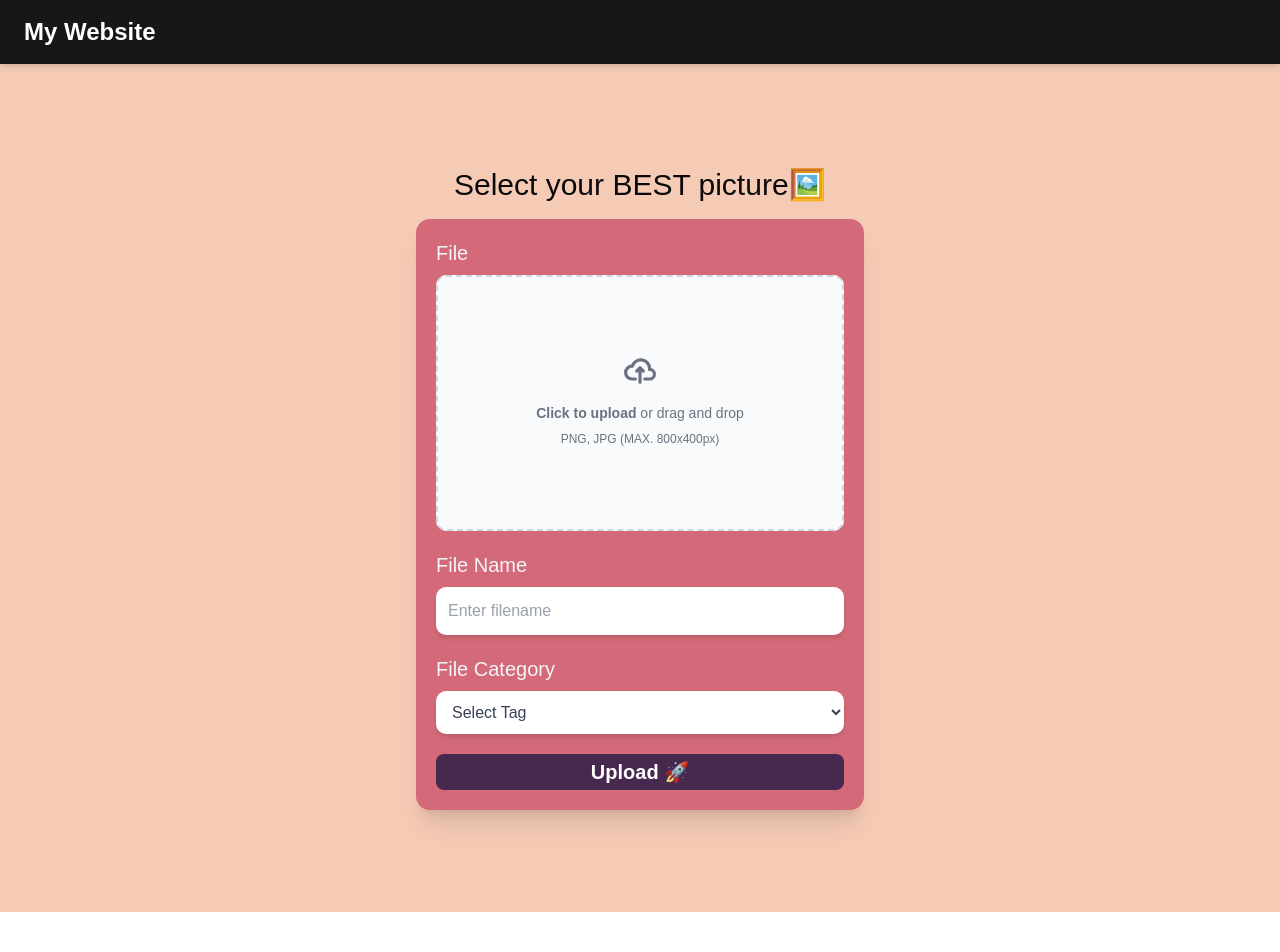
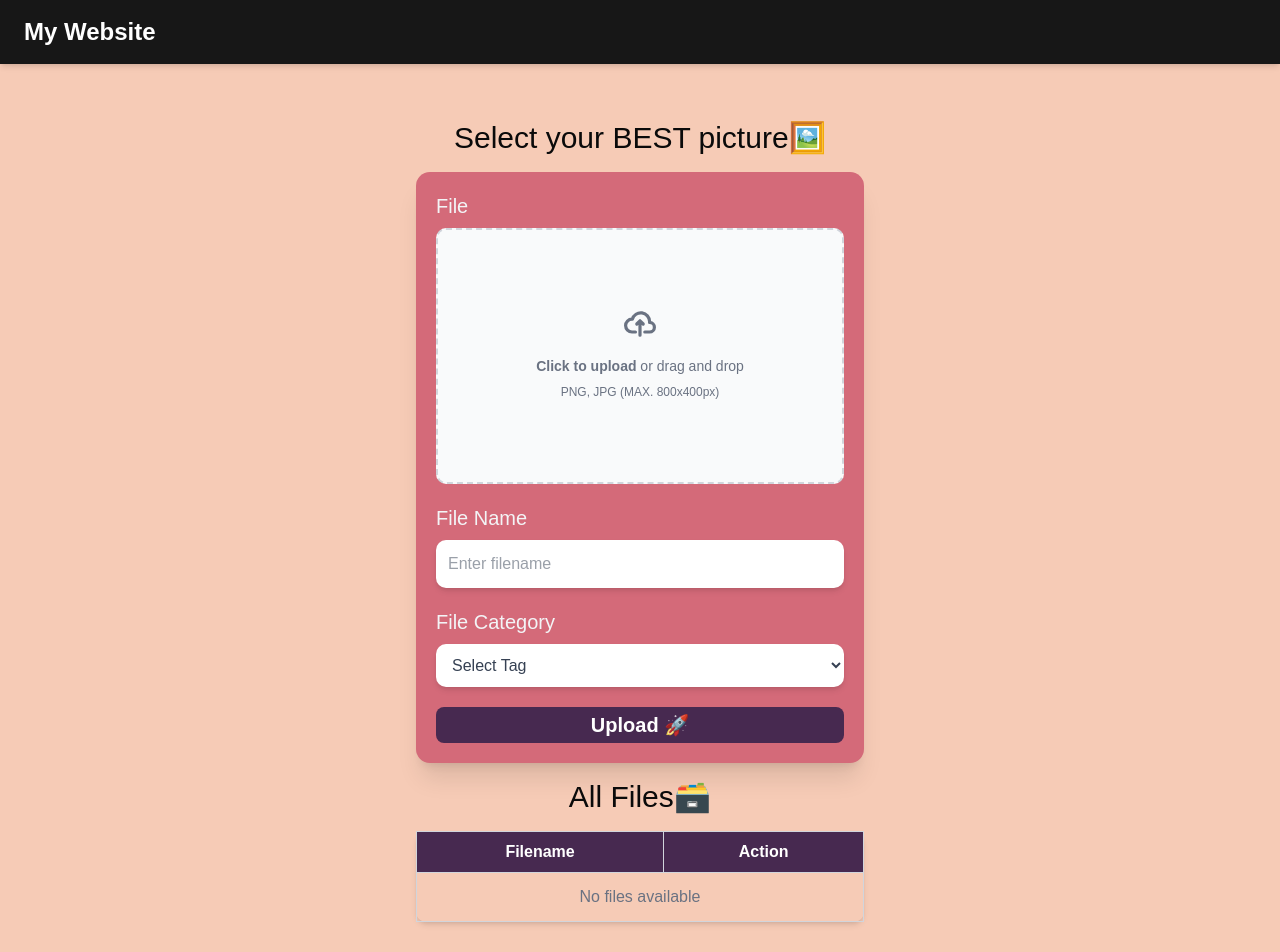
Before and after one commit to neennera/ArtVault, a Next.js app: page /fileupload in a window 1280 px wide. Shown: the top 952 px of the page. Before the commit the page ends 912 px from the top, so only its background shows below. Built offline with nearby package versions, Linux system fonts and the light colour scheme; a web font is replaced by a local one.

Commit message:
add: file table

```diff
--- a/package.json
+++ b/package.json
@@ -14,6 +14,7 @@
     "@tailwindcss/vite": "^4.0.14",
     "class-variance-authority": "^0.7.1",
     "clsx": "^2.1.1",
+    "fs": "0.0.1-security",
     "lucide-react": "^0.483.0",
     "next": "15.2.3",
     "react": "^19.0.0",
--- a/src/app/fileupload/page.tsx
+++ b/src/app/fileupload/page.tsx
@@ -2,6 +2,7 @@
 
 import React from "react";
 import UploadImageForm from "@/components/uploadfile/uploadImageForm";
+import FileTable from "@/components/uploadfile/fileTable";
 import { Toaster } from "react-hot-toast";
 export default function FileUpload() {
   return (
@@ -9,6 +10,8 @@ export default function FileUpload() {
       <Toaster />
       <h1 className="text-3xl">Select your BEST picture🖼️</h1>
       <UploadImageForm />
+      <h1 className="text-3xl">All Files🗃️</h1>
+      <FileTable />
     </main>
   );
 }
--- /dev/null
+++ b/src/components/uploadfile/fileTable.tsx
@@ -0,0 +1,54 @@
+"use client";
+import React, { useState, useEffect } from "react";
+import { getAllFilesName, getPDFFile } from "./getFile";
+
+const FileTable = () => {
+  const [files, setFiles] = useState<string[]>([]);
+
+  useEffect(() => {
+    async function fetchFiles() {
+      const data = await getAllFilesName();
+      if (data) setFiles(data);
+    }
+    fetchFiles();
+  }, []);
+
+  return (
+    <table className="min-w-full border-collapse rounded-lg border border-gray-300 shadow-md">
+      <thead>
+        <tr className="bg-ameri text-white">
+          <th className="border border-gray-300 px-4 py-2">Filename</th>
+          <th className="border border-gray-300 px-4 py-2">Action</th>
+        </tr>
+      </thead>
+      <tbody>
+        {files.length === 0 ? (
+          <tr>
+            <td
+              className="border border-gray-300 px-4 py-3 text-center text-gray-500"
+              colSpan={2}
+            >
+              No files available
+            </td>
+          </tr>
+        ) : (
+          files.map((file) => (
+            <tr key={file} className="bg-gray-200 even:bg-gray-100">
+              <td className="border border-gray-300 px-4 py-3">{file}</td>
+              <td className="border border-gray-300 px-4 py-3 text-center">
+                <button
+                  className="cursor-pointer rounded-md bg-green-500 px-3 py-1 text-white transition-colors duration-200 hover:bg-green-600"
+                  onClick={() => getPDFFile(file)}
+                >
+                  Download
+                </button>
+              </td>
+            </tr>
+          ))
+        )}
+      </tbody>
+    </table>
+  );
+};
+
+export default FileTable;
--- /dev/null
+++ b/src/components/uploadfile/getFile.tsx
@@ -0,0 +1,33 @@
+"use server";
+import { promises as fs } from "fs";
+import toast from "react-hot-toast";
+
+export async function getPDFFile(filename: string) {
+  try {
+    const targetDir = "D:/.project/testdumpdata/";
+    const data = await fs.readFile(`${targetDir}/${filename}`); // Reads file as Buffer
+    const blob = new Blob([data], { type: "application/pdf" }); // Create Blob
+    const url = URL.createObjectURL(blob);
+
+    const link = document.createElement("a");
+    link.href = url;
+    link.download = filename;
+    document.body.appendChild(link);
+    link.click();
+    document.body.removeChild(link);
+  } catch (error: unknown) {
+    toast.error(`Failed to read the PDF file: ${error}`);
+  }
+}
+
+export async function getAllFilesName() {
+  try {
+    const folderPath = "D:/.project/testdumpdata/";
+    const files = await fs.readdir(folderPath);
+    console.log("Files found:", files);
+    return files;
+  } catch (error: unknown) {
+    toast.error(`Can't fetch file names: ${error}`);
+    return [];
+  }
+}
--- a/src/components/uploadfile/serverUploadFile.tsx
+++ b/src/components/uploadfile/serverUploadFile.tsx
@@ -19,7 +19,7 @@ async function uploadfile({
     if (!data) throw new Error("File content not valid");
     if (!filename) throw new Error("No file Name");
 
-    const targetDir = "D:/.project/testdumpdata/";
+    const targetDir = "D:/.project/testdumpdata/"; // POC file : you can change path to match your computer
     await fs.writeFile(
       `${targetDir}/${filecat}-${filename}`,
       Buffer.from(data),
```
Also changed, not shown: 1 other file (tests, documents, lock files or other folders).
